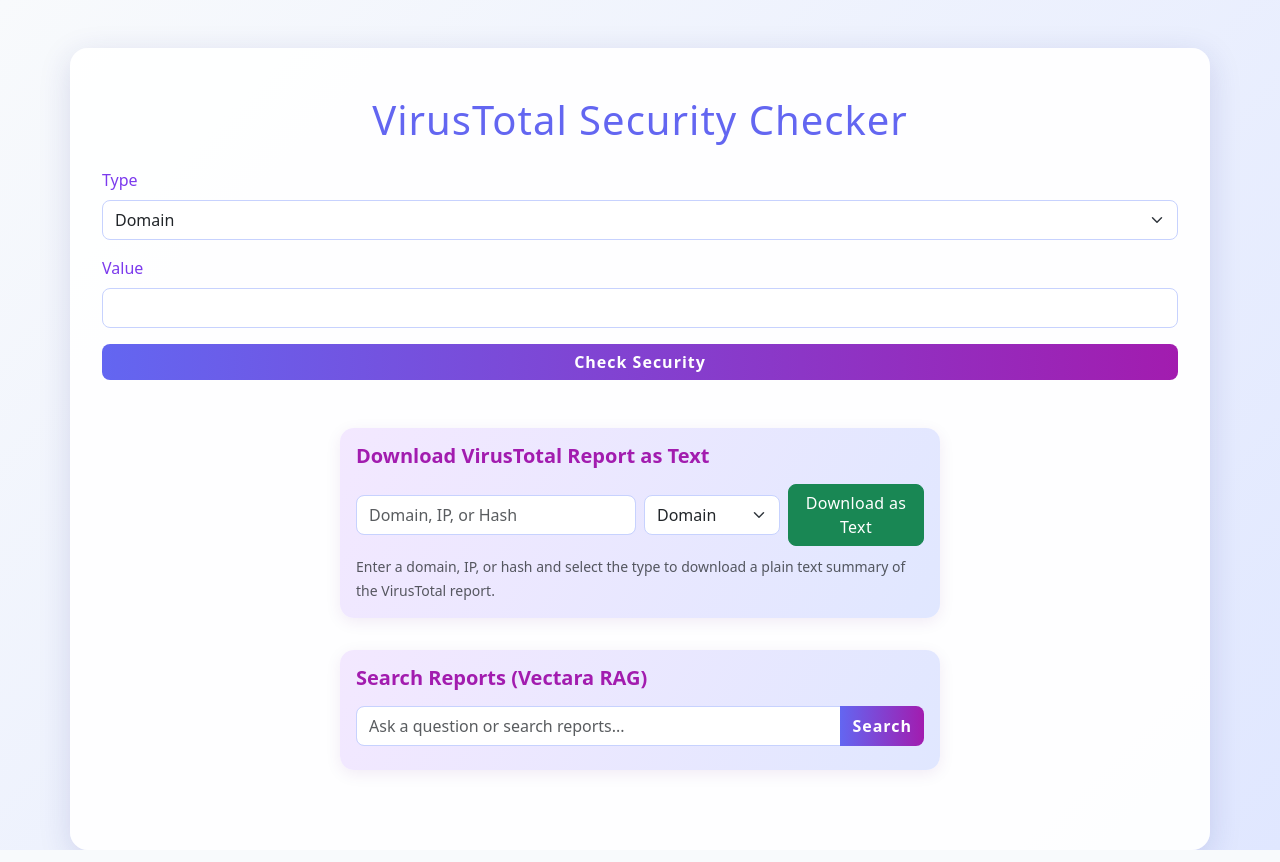
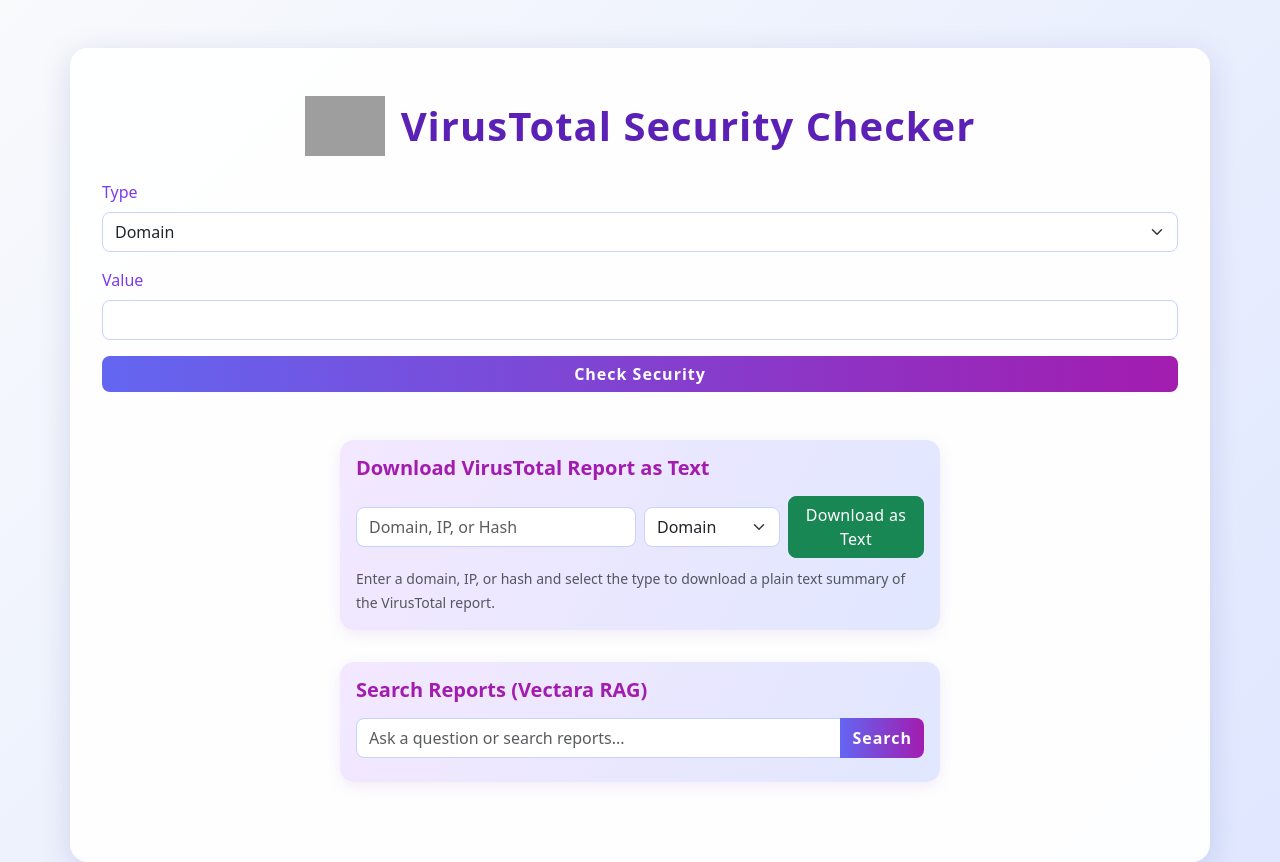
Before and after one commit to Sandhya80/VirusTotal-Security-Checker, a FastAPI app: page / in a window 1280 px wide. Run offline with FastAPI, Linux system fonts and the light colour scheme; grey boxes are pictures that could not be loaded.

Commit message:
Add image to images file and modify index file

```diff
--- a/templates/index.html
+++ b/templates/index.html
@@ -9,7 +9,10 @@
 </head>
 <body>
     <div class="container py-5">
-        <h1 class="mb-4 text-center">VirusTotal Security Checker</h1>
+        <div class="d-flex justify-content-center align-items-center mb-4">
+            <img src="/static/images/CyberSecurity.gif" alt="Cyber Security" style="height:60px;width:auto;object-fit:contain;" class="me-3">
+            <h1 class="m-0">VirusTotal Security Checker</h1>
+        </div>
         <form id="checkForm" class="mb-4">
             <div class="mb-3">
                 <label for="inputType" class="form-label">Type</label>
```
Also changed, not shown: 2 other files.
